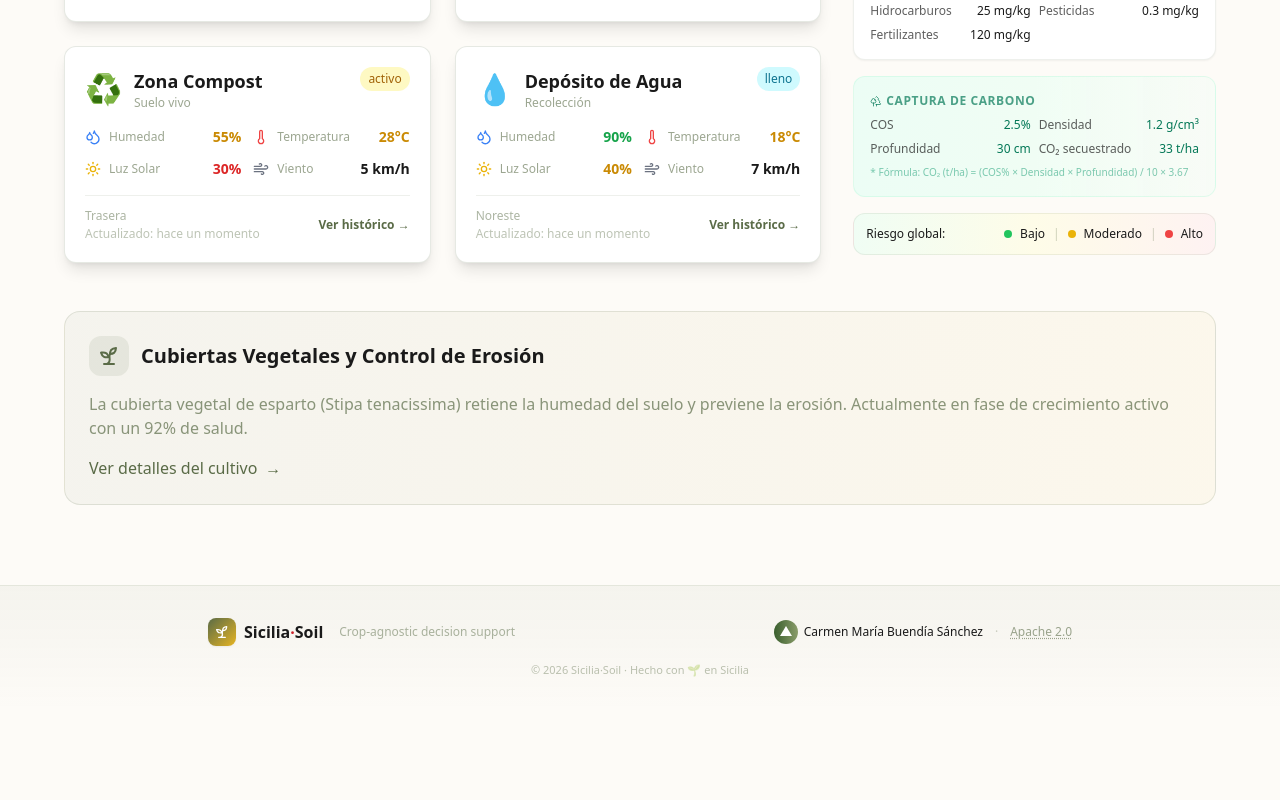
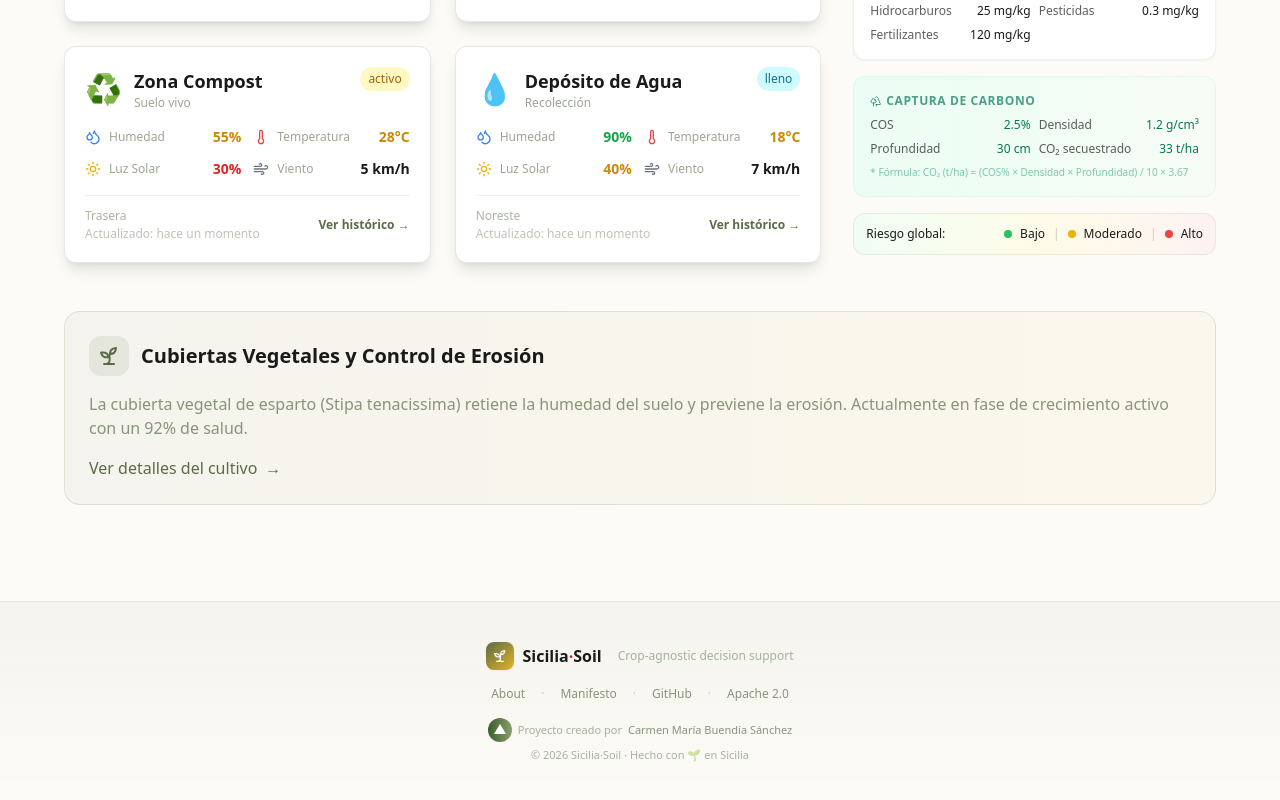
Before and after one commit to carmen-buendia/sicilia-soil, a Next.js app in the folder apps/web/: page / in a window 1280 px wide. Shown: the part 898-1698 px from the top of the page. Before the commit the page ends 1609 px from the top, so only its background shows below. Built offline with nearby package versions, Linux system fonts and the light colour scheme; no server answers.

Commit message:
refactor(web): reorganize footer in 3 rows with About and Manifesto links

```diff
--- a/apps/web/app/layout.tsx
+++ b/apps/web/app/layout.tsx
@@ -4,9 +4,10 @@ import { useEffect } from "react";
 // @ts-ignore
 import "./globals.css";
 import { Navbar } from "@/components/layout/Navbar";
-import { Flower2, Sprout } from "lucide-react";
+import { Sprout } from "lucide-react";
 import { SicilianFlag } from "@/components/layout/SicilianFlag";
 import { NotificationsProvider } from "@/contexts/NotificationsContext";
+import Link from "next/link";
 // @ts-ignore
 
 export default function RootLayout({
@@ -42,17 +43,15 @@ export default function RootLayout({
           <main className="container mx-auto px-3 sm:px-4 py-6 sm:py-8">
             {children}
           </main>
-
           {/* Footer */}
-          <footer className="bg-gradient-to-b from-oliveGreen/5 to-transparent border-t border-oliveGreen/15 py-8 mt-12">
+          <footer className="bg-gradient-to-b from-oliveGreen/5 to-transparent border-t border-oliveGreen/15 py-10 mt-16">
             <div className="max-w-4xl mx-auto px-4">
-              {/* Fila superior: logo + tagline corto */}
-              <div className="flex flex-col sm:flex-row items-center justify-between gap-3 mb-4">
-                <div className="flex items-center gap-2">
+              {/* Fila 1: Logo + nombre (centrado) */}
+              <div className="flex items-center justify-center gap-2 mb-4">
                 <div className="p-1.5 bg-gradient-to-br from-oliveGreen to-wheatGold rounded-lg shadow-sm">
                   <Sprout className="w-4 h-4 text-white" />
                 </div>
-                  <span className="font-bold text-charcoalGray">
+                <span className="font-bold text-charcoalGray text-base">
                   Sicilia<span className="text-sicilian-red">·</span>Soil
                 </span>
                 <span className="hidden sm:inline text-xs text-oliveGreen/50 ml-2">
@@ -60,30 +59,55 @@ export default function RootLayout({
                 </span>
               </div>
 
-                <div className="flex items-center gap-3 text-xs text-oliveGreen/60">
-                  <span className="flex items-center gap-1.5">
-                    <SicilianFlag size="small" />
-                    <strong className="text-charcoalGray font-medium">
-                      Carmen María Buendía Sánchez
-                    </strong>
-                  </span>
+              {/* Fila 2: Links (centrados) */}
+              <div className="flex items-center justify-center gap-4 text-xs text-oliveGreen/70 mb-4 flex-wrap">
+                <Link
+                  href="/about"
+                  className="hover:text-oliveGreen transition-colors"
+                >
+                  About
+                </Link>
+                <span className="text-oliveGreen/30">·</span>
+                <Link
+                  href="/manifesto"
+                  className="hover:text-oliveGreen transition-colors"
+                >
+                  Manifesto
+                </Link>
+                <span className="text-oliveGreen/30">·</span>
+                <a
+                  href="https://github.com/carmen-buendia/sicilia-soil"
+                  target="_blank"
+                  rel="noopener noreferrer"
+                  className="hover:text-oliveGreen transition-colors"
+                >
+                  GitHub
+                </a>
                 <span className="text-oliveGreen/30">·</span>
                 <a
                   href="https://github.com/carmen-buendia/sicilia-soil/blob/main/LICENSE"
                   target="_blank"
                   rel="noopener noreferrer"
-                    className="hover:text-oliveGreen transition-colors underline decoration-dotted underline-offset-2"
+                  className="hover:text-oliveGreen transition-colors"
                 >
                   Apache 2.0
                 </a>
               </div>
-              </div>
 
-              {/* Fila inferior: copyright */}
-              <p className="text-center text-[11px] text-oliveGreen/40">
+              {/* Fila 3: Autoría + copyright (centrado) */}
+              <div className="text-center text-[11px] text-oliveGreen/50 leading-relaxed">
+                <p className="flex items-center justify-center gap-1.5 mb-1">
+                  <SicilianFlag size="small" />
+                  <span>Proyecto creado por</span>
+                  <strong className="text-oliveGreen/70 font-medium">
+                    Carmen María Buendía Sánchez
+                  </strong>
+                </p>
+                <p>
                   © {new Date().getFullYear()} Sicilia·Soil · Hecho con 🌱 en
                   Sicilia
                 </p>
+              </div>
             </div>
           </footer>
         </NotificationsProvider>
```
Lines whose indentation alone changed are shown as unchanged.
